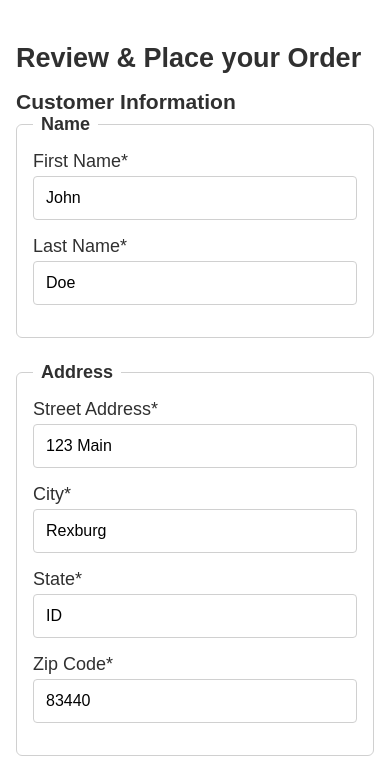
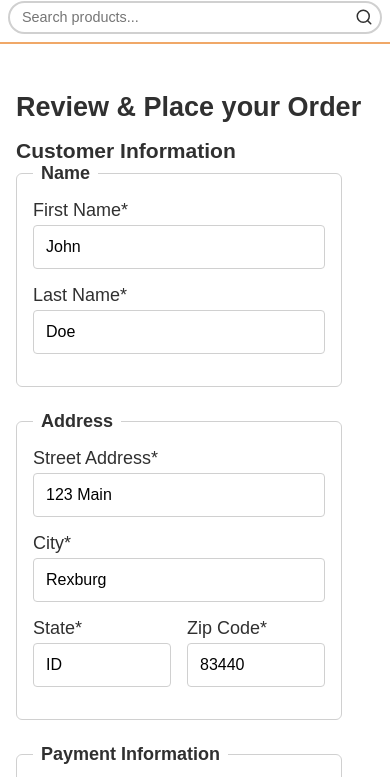
Before and after one commit to olwalgeorge/wdd330-sleep-outside-team-11, a website: page src/checkout/index.html in a window 390 px wide. Shown: the part 83-860 px from the top of the page. Drawn offline with Linux system fonts and the light colour scheme.

Commit message:
feat: implement product search functionality
- Add search box to navbar header with modern styling
- Create searchProducts API method in ExternalServices
- Enhance ProductListing to handle search queries
- Update product-listing page to display search results
- Add responsive CSS styling for search form
- Implement search form submission handling
- Support URL-based search with bookmarkable results
- Update breadcrumbs to show search context
- Add proper error handling and empty state messages

```diff
--- a/src/css/style.css
+++ b/src/css/style.css
@@ -33,7 +33,9 @@ img {
 header {
   display: flex;
   justify-content: space-between;
+  align-items: center;
   padding: 0.5rem;
+  gap: 1rem;
 }
 
 p {
@@ -649,34 +651,82 @@ footer {
   color: var(--tertiary-color);
 }
 
-@media screen and (max-width: 768px) {
-  .checkout-container {
-    flex-direction: column;
+/* Search container and form styling */
+.search-container {
+  flex: 1;
+  max-width: 400px;
+  margin: 0 1rem;
 }
 
-  .checkout-form {
-    margin-right: 0;
-    margin-bottom: 2rem;
+.search-form {
+  display: flex;
+  position: relative;
+  width: 100%;
 }
 
-  .order-summary {
-    max-width: 100%;
+.search-form input[type="search"] {
+  flex: 1;
+  padding: 0.5rem 2.5rem 0.5rem 1rem;
+  border: 2px solid var(--light-grey);
+  border-radius: 25px;
+  font-size: 1rem;
+  outline: none;
+  transition: border-color 0.3s ease, box-shadow 0.3s ease;
 }
 
-  .state-zip-row,
-  .card-details-row {
-    flex-direction: column;
-    gap: 0;
+.search-form input[type="search"]:focus {
+  border-color: var(--primary-color);
+  box-shadow: 0 0 0 3px rgba(240, 168, 104, 0.2);
 }
 
-  .cart-footer {
-    flex-direction: column;
-    align-items: stretch;
+.search-btn {
+  position: absolute;
+  right: 5px;
+  top: 50%;
+  transform: translateY(-50%);
+  background: none;
+  border: none;
+  padding: 0.25rem;
+  cursor: pointer;
+  color: var(--dark-grey);
+  transition: color 0.3s ease;
+  display: flex;
+  align-items: center;
+  justify-content: center;
+}
+
+.search-btn:hover {
+  color: var(--primary-color);
+}
+
+.search-btn svg {
+  width: 20px;
+  height: 20px;
+}
+
+/* Responsive adjustments for search */
+@media screen and (max-width: 768px) {
+  header {
+    flex-wrap: wrap;
     gap: 0.5rem;
   }
 
-  .checkout-btn {
-    text-align: center;
-    width: 100%;
+  .search-container {
+    order: 3;
+    flex-basis: 100%;
+    margin: 0.5rem 0 0 0;
+    max-width: none;
   }
 }
+
+@media screen and (max-width: 500px) {
+  .search-form input[type="search"] {
+    font-size: 0.9rem;
+    padding: 0.4rem 2.25rem 0.4rem 0.75rem;
+  }
+
+  .search-btn svg {
+    width: 18px;
+    height: 18px;
+  }
+}
--- a/src/js/ExternalServices.mjs
+++ b/src/js/ExternalServices.mjs
@@ -10,6 +10,13 @@ export default class ExternalServices {
     const response = await fetch(`${baseURL}/products/search/${category}`);
     const data = await response.json();
     return data.Result;
+  }
+
+  // Method to search products by query string
+  async searchProducts(query) {
+    const response = await fetch(`${baseURL}/products/search?q=${encodeURIComponent(query)}`);
+    const data = await response.json();
+    return data.Result || [];
   }
 
   // Method to find a specific product by id
@@ -50,3 +57,7 @@ export async function findProductById(id) {
 export async function getProductsByCategory(category = "tents") {
   return await externalServices.getProductsByCategory(category);
 }
+
+export async function searchProducts(query) {
+  return await externalServices.searchProducts(query);
+}
--- a/src/js/utils.mjs
+++ b/src/js/utils.mjs
@@ -82,4 +82,24 @@ export async function loadHeaderFooter() {
 
   // Update cart count after header is loaded
   updateCartCount();
+
+  // Initialize search form functionality
+  initializeSearchForm();
 }
+
+// Initialize search form functionality
+function initializeSearchForm() {
+  const searchForm = document.querySelector(".search-form");
+  if (searchForm) {
+    searchForm.addEventListener("submit", function(event) {
+      event.preventDefault();
+      const searchInput = document.getElementById("search-input");
+      const searchQuery = searchInput.value.trim();
+
+      if (searchQuery) {
+        // Navigate to product listing page with search parameter
+        window.location.href = `/product-listing/?search=${encodeURIComponent(searchQuery)}`;
+      }
+    });
+  }
+}
--- a/src/public/partials/header.html
+++ b/src/public/partials/header.html
@@ -1,6 +1,23 @@
 <div class="logo">
   <img src="/images/noun_Tent_2517.svg" alt="tent image for logo" />
   <a href="/index.html"> Sleep<span class="highlight">Outside</span></a>
+</div>
+<div class="search-container">
+  <form class="search-form" action="/product-listing/" method="get">
+    <input
+      type="search"
+      name="search"
+      id="search-input"
+      placeholder="Search products..."
+      aria-label="Search products"
+    />
+    <button type="submit" class="search-btn" aria-label="Search">
+      <svg xmlns="http://www.w3.org/2000/svg" viewBox="0 0 24 24" fill="none" stroke="currentColor" stroke-width="2" stroke-linecap="round" stroke-linejoin="round">
+        <circle cx="11" cy="11" r="8"></circle>
+        <path d="m21 21-4.35-4.35"></path>
+      </svg>
+    </button>
+  </form>
 </div>
 <div class="cart">
   <a href="/cart/index.html">
```
Also changed, not shown: src/js/ProductListing.mjs (+15 -10 lines), src/js/product-listing.js (+22 -17 lines). Lines whose indentation alone changed are shown as unchanged.
